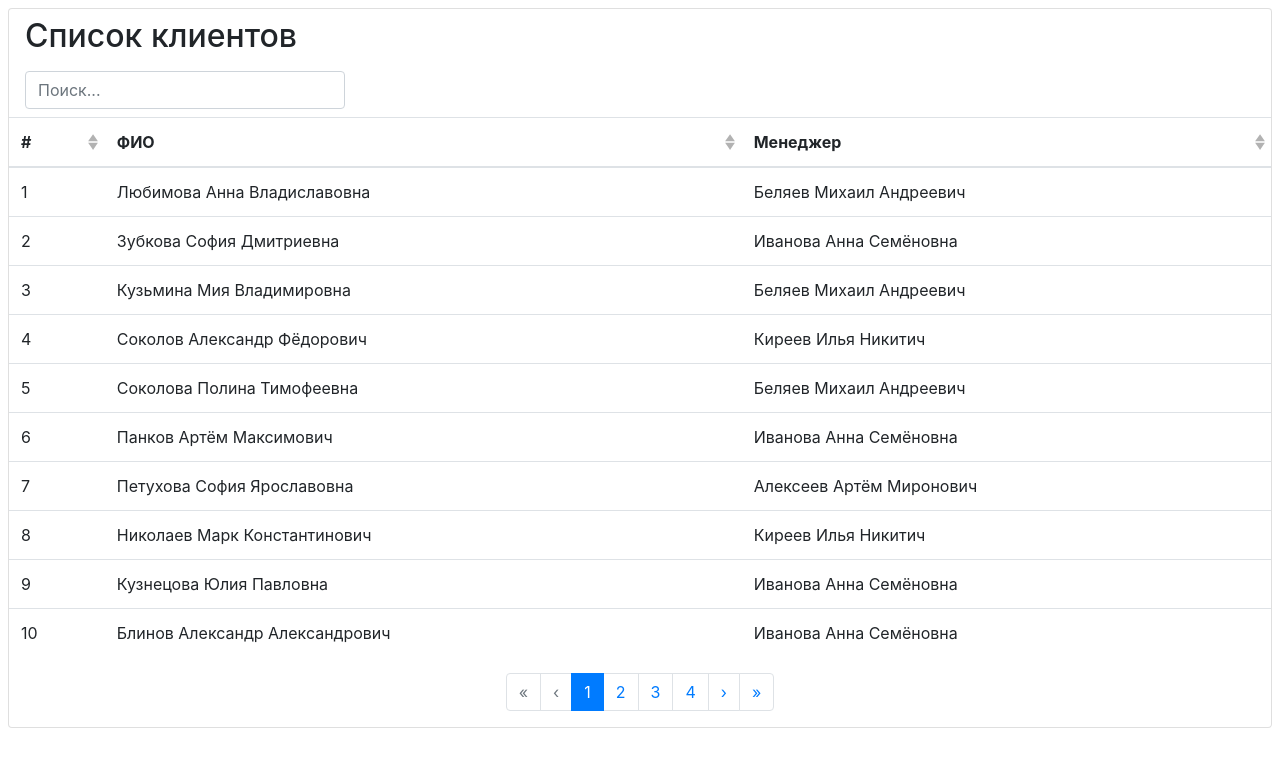
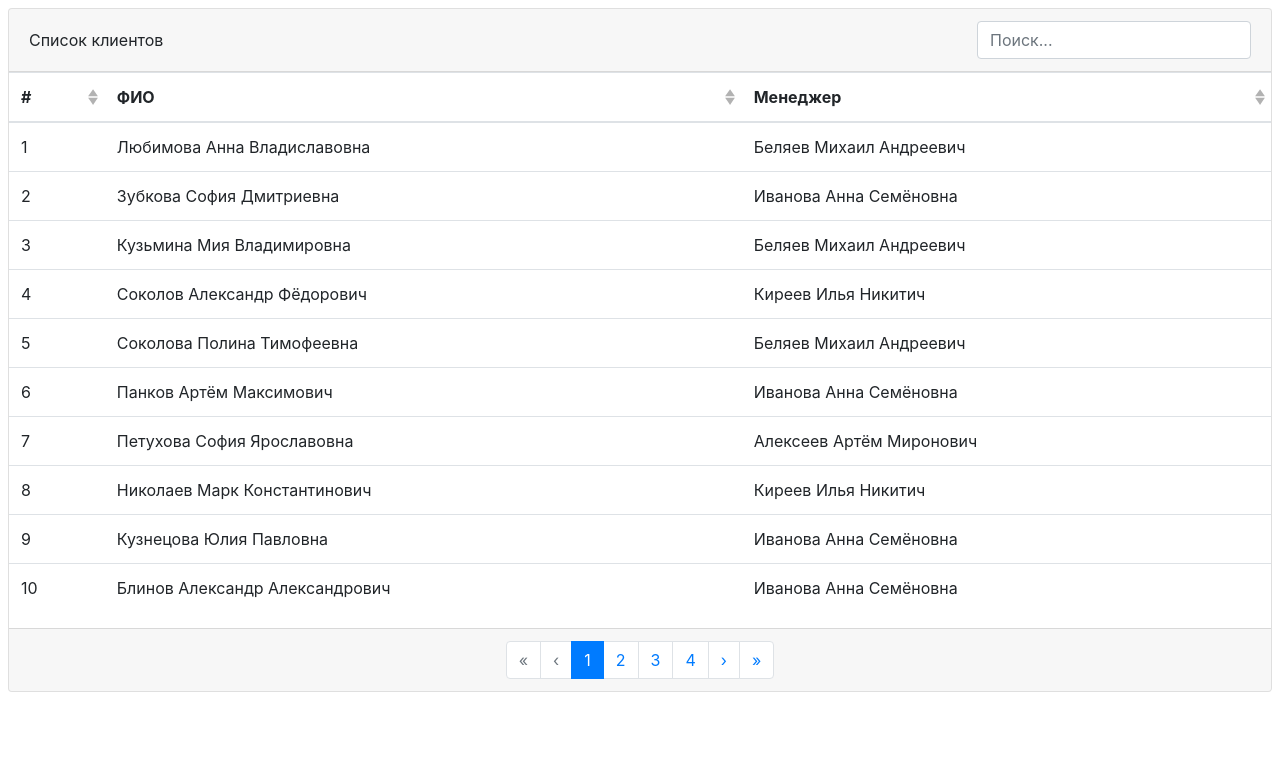
Before and after one commit to Scareton/cms-test_task, a Vue app: page / in a window 1280 px wide. Shown: the top 766 px of the page. Built offline with nearby package versions, Linux system fonts and the light colour scheme.

Commit message:
form update

```diff
--- a/src/components/simpleTableFilter/index.vue
+++ b/src/components/simpleTableFilter/index.vue
@@ -1,8 +1,6 @@
 <template>
-  <div class="p-2">
-    <div class="d-flex table-filter__wrapper">
-      <b-form-input v-model="value" @input="updateFilter" placeholder="Поиск..."></b-form-input>
-    </div>
+  <div class="d-flex table-filter__wrapper">
+    <b-form-input v-model="value" @input="updateFilter" placeholder="Поиск..."></b-form-input>
   </div>
 </template>
 
@@ -34,7 +32,6 @@ export default {
     @media (max-width: 767.98px)
       flex-direction: column
     & > *
-      max-width: 320px
       @media (max-width: 767.98px)
         max-width: unset
 </style>
--- a/src/views/Clients/form.vue
+++ b/src/views/Clients/form.vue
@@ -1,5 +1,5 @@
 <template>
-  <div class="p-2">
+  <div class="client p-2 mt-sm-4 mx-auto">
     <b-card v-if="client" :header="`Клиент #${client.id}`">
       <div class="d-flex flex-sm-row flex-column flex-gap-2">
         <b-form-group
@@ -76,3 +76,8 @@ export default {
   },
 };
 </script>
+
+<style lang="sass">
+.client
+  max-width: 1024px
+</style>
--- a/src/views/Clients/list.vue
+++ b/src/views/Clients/list.vue
@@ -1,11 +1,12 @@
 <template>
   <div class="p-2">
     <b-card no-body class="clients">
-      <h2 class="p-2 px-3 mb-0">Список клиентов</h2>
-
-      <div class="px-2">
+      <b-card-header
+        class="d-flex justify-content-between align-items-sm-center flex-sm-row flex-column flex-gap-2"
+      >
+        Список клиентов
         <SimpleTableFilter :filter.sync="filter" />
-      </div>
+      </b-card-header>
 
       <b-table
         hover
@@ -28,13 +29,15 @@
         </template>
       </b-table>
 
+      <b-card-footer>
         <b-pagination
           v-model="currentPage"
           :total-rows="totalRows"
           :per-page="perPage"
           aria-controls="clients-table"
-        class="clients-pagination justify-content-center"
+          class="clients-pagination justify-content-center mb-0"
         ></b-pagination>
+      </b-card-footer>
     </b-card>
   </div>
 </template>
@@ -87,12 +90,13 @@ export default {
     },
     currentPage: {
       handler(page) {
-        if (this.$route.query.page !== page)
+        if (this.$route.query.page !== page) {
           this.$store.state.tablePage = page;
           this.$router.replace({
             path: this.$route.path,
             query: { page },
           });
+        }
       },
     },
   },
```
Lines whose indentation alone changed are shown as unchanged.
